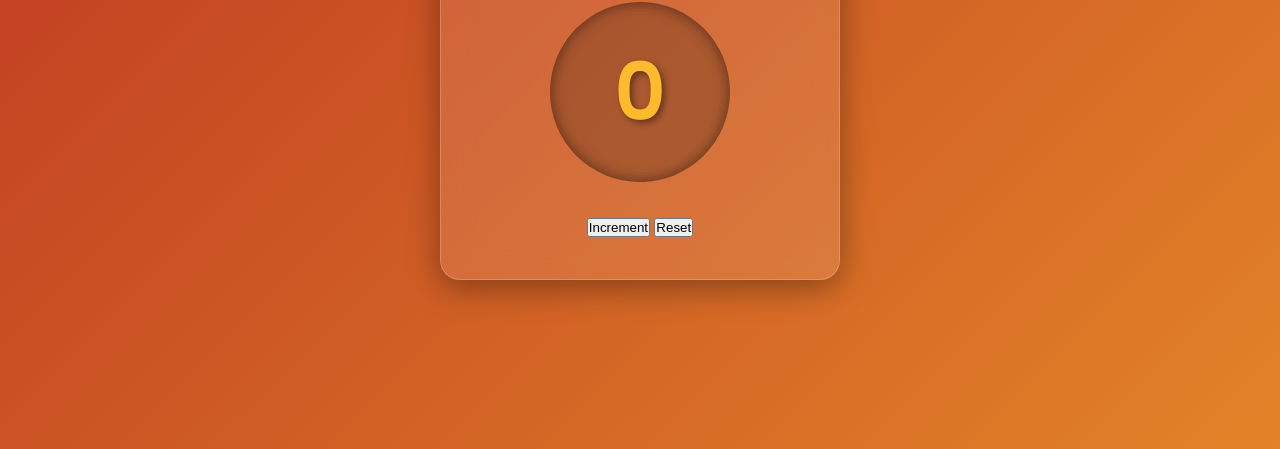
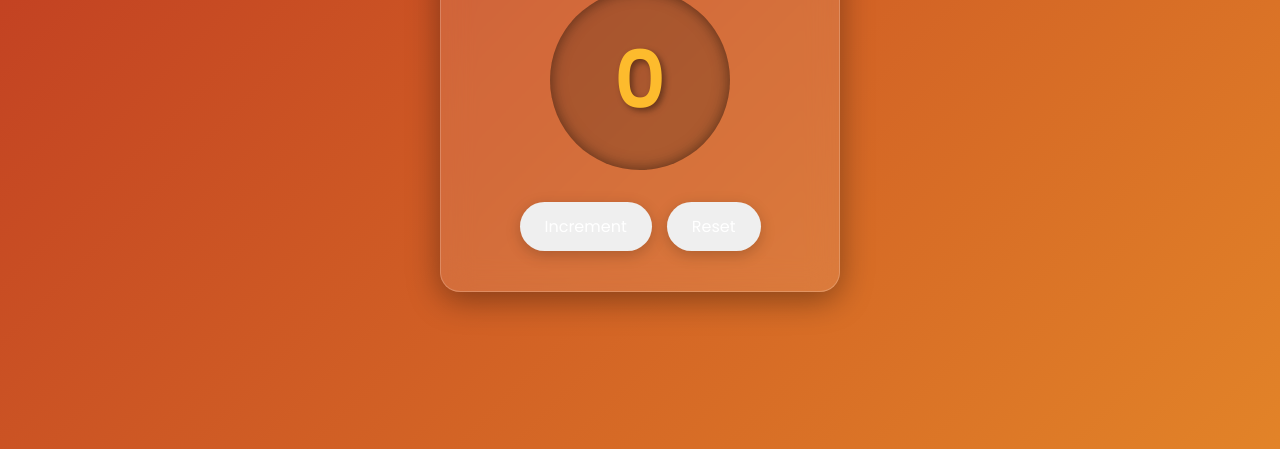
Before and after one commit to MrSyedMuzammil/tasbeeh-app, a plain HTML site: page index.html in a window 1280 px wide. Shown: the part 351-800 px from the top of the page. Drawn offline with nearby package versions, Linux system fonts and the light colour scheme.

Commit message:
STYLES : GENERAL BUTTONS, centered, border radius 50px, transitions and box shadow applied

```diff
--- a/styles.css
+++ b/styles.css
@@ -71,3 +71,21 @@ body {
   color: #fdbb2d;
   text-shadow: 3px 3px 6px rgba(0, 0, 0, 0.4);
 }
+
+.buttons {
+  display: flex;
+  justify-content: center;
+  gap: 15px;
+}
+.buttons button {
+  border: none;
+  padding: 12px 25px;
+  font-size: 1rem;
+  font-family: "Poppins", sans-serif;
+  font-weight: 400;
+  border-radius: 50px;
+  cursor: pointer;
+  transition: all 0.3s ease;
+  color: white;
+  box-shadow: 0 4px 15px rgba(0, 0, 0, 0.2);
+}
```
